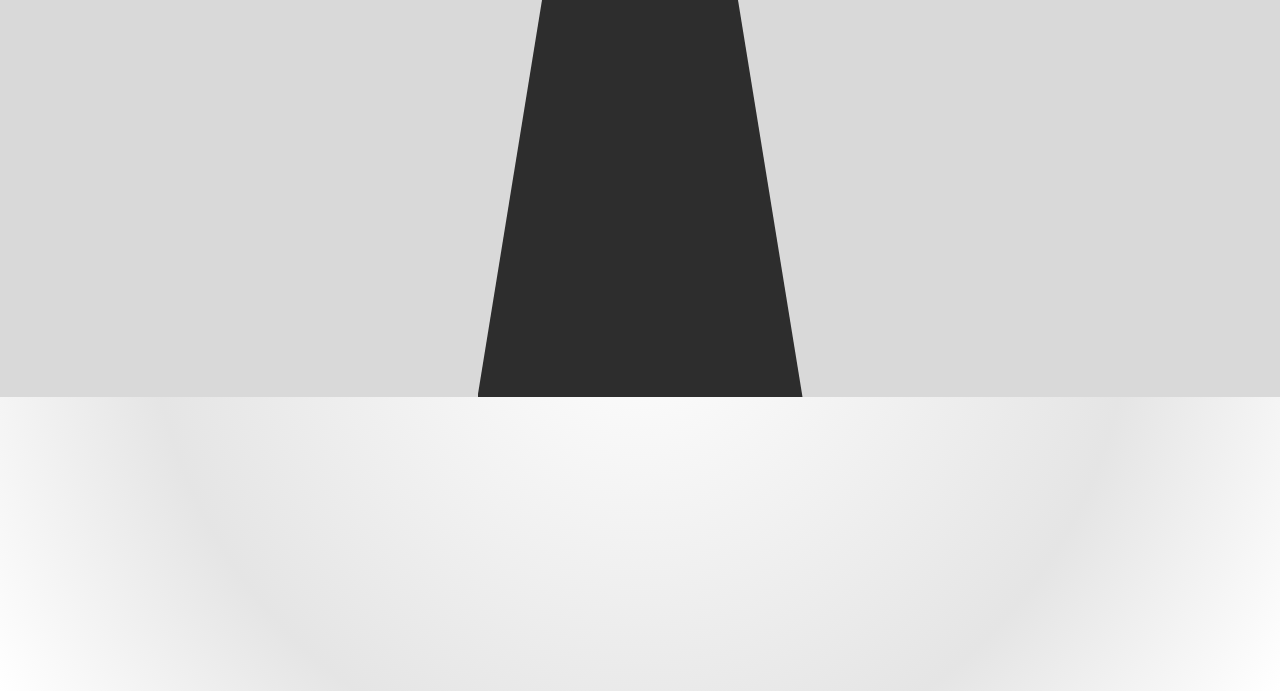
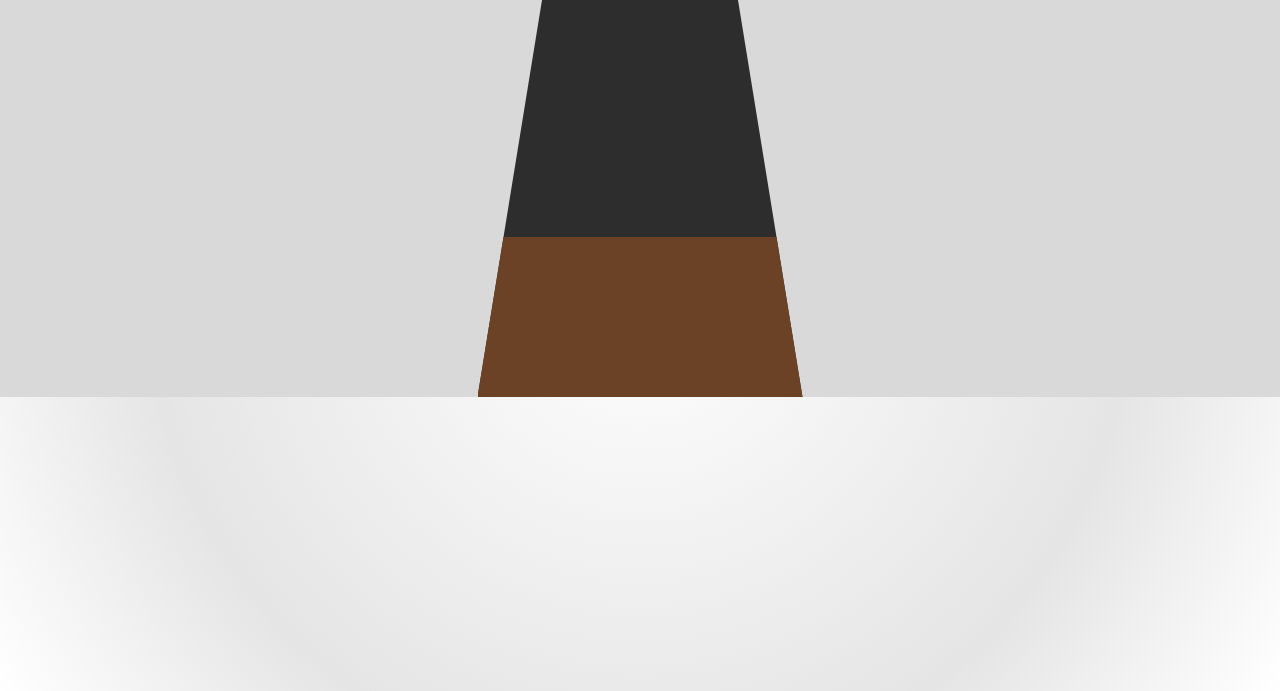
Before and after one commit to a-jadczak/metronome, a plain HTML site: page index.html in a window 1280 px wide. Shown: the part 109-800 px from the top of the page. Drawn offline with Linux system fonts and the light colour scheme.

Commit message:
feat: add metronome case

```diff
--- a/index.html
+++ b/index.html
@@ -18,6 +18,7 @@
         <div id="metronome__swing"></div>
         <div class="metronome__head"></div>
         <div class="metronome__body"></div>
+        <div class="metronome__case"></div>
       </div>
     </main>
     <footer></footer>
--- a/src/styles/style.css
+++ b/src/styles/style.css
@@ -30,6 +30,7 @@
   /* ===== Shapes ===== */
   --trapezoid: polygon(20% 0%, 80% 0%, 100% 100%, 0% 100%);
   --metronome-head: polygon(95% 70%, 100% 100%, 0% 100%, 5% 70%, 50% 5%);
+  --metronome-case: polygon(8% 0%, 92% 0%, 100% 100%, 0% 100%);
 }
 
 * {
@@ -65,8 +66,8 @@ main {
 .metronome__head {
   background-color: var(--wood);
   clip-path: var(--metronome-head);
+  width: 60%;
   height: 55px;
-  width: 60%;
   position: absolute;
   left: 20%;
   bottom: 50lvh;
@@ -78,7 +79,17 @@ main {
   clip-path: var(--trapezoid);
   width: 325px;
   height: 50lvh;
+  position: absolute;
   bottom: 0;
-  position: absolute;
   z-index: 0;
 }
+
+.metronome__case {
+  background-color: var(--wood);
+  clip-path: var(--metronome-case);
+  width: 100%;
+  height: 20lvh;
+  position: absolute;
+  bottom: 0;
+  z-index: 1;
+}
```
